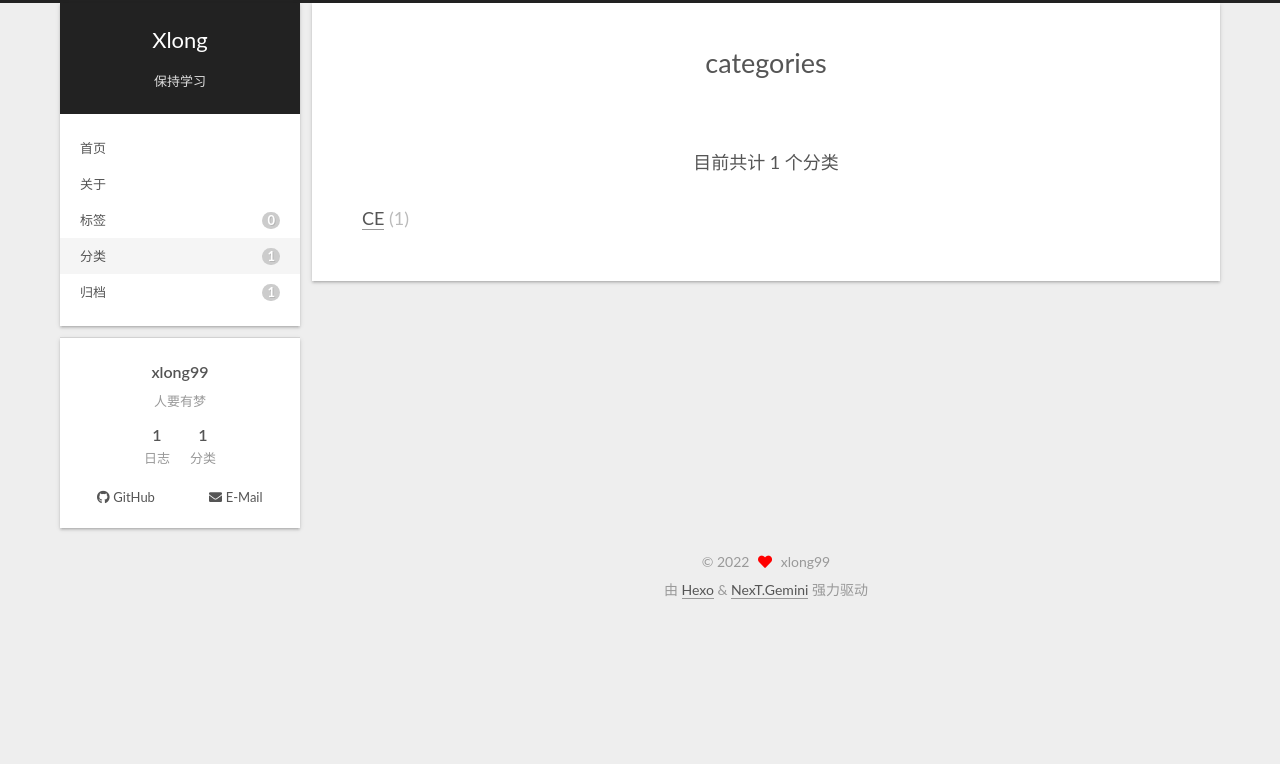
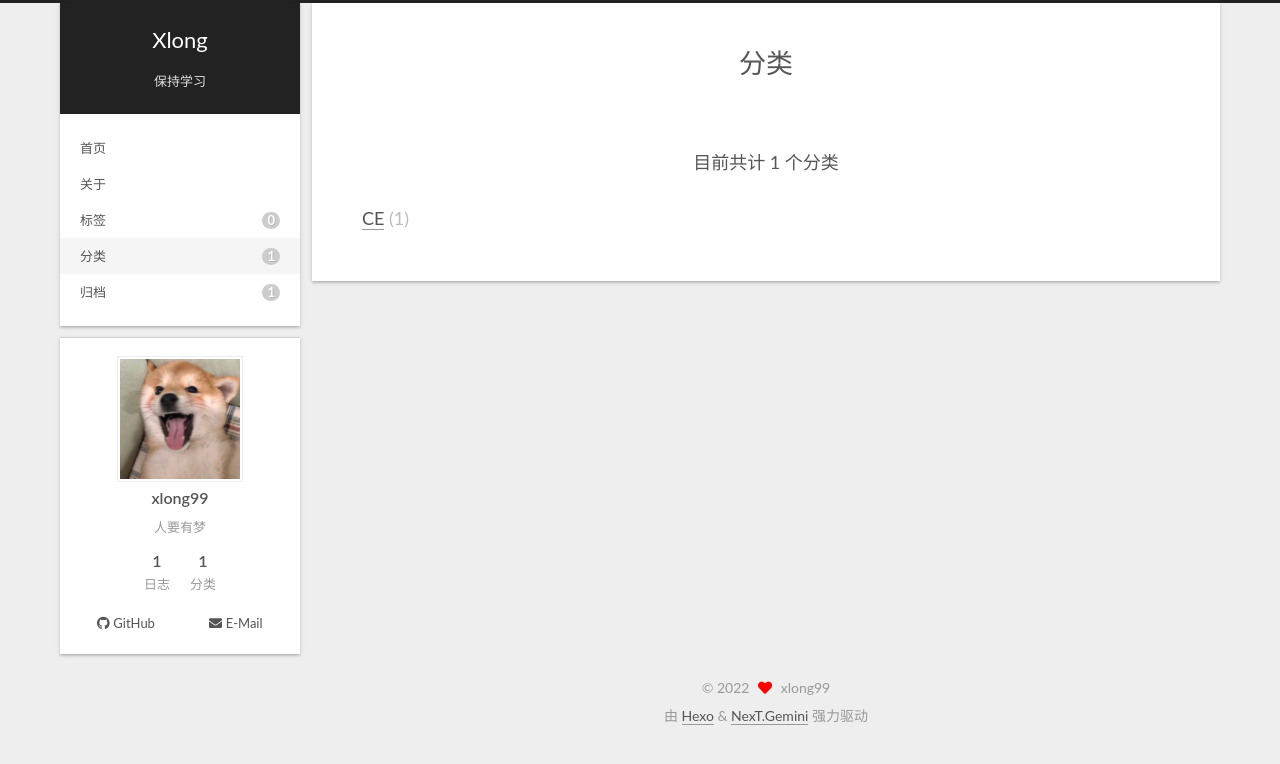
Before and after one commit to Xlong99/xlong99.github.io, a plain HTML site: page categories/index.html in a window 1280 px wide. Drawn offline with nearby package versions, Linux system fonts and the light colour scheme.

Commit message:
Site updated: 2022-01-25 01:05:55

```diff
--- a/categories/index.html
+++ b/categories/index.html
@@ -22,13 +22,13 @@
 <script class="next-config" data-name="main" type="application/json">{"hostname":"blog.xlong.xyz","root":"/","images":"/images","scheme":"Gemini","darkmode":false,"version":"8.8.2","exturl":false,"sidebar":{"position":"left","display":"post","padding":18,"offset":12},"copycode":false,"bookmark":{"enable":false,"color":"#222","save":"auto"},"mediumzoom":false,"lazyload":false,"pangu":false,"comments":{"style":"tabs","active":null,"storage":true,"lazyload":false,"nav":null},"stickytabs":false,"motion":{"enable":true,"async":false,"transition":{"post_block":"fadeIn","post_header":"fadeInDown","post_body":"fadeInDown","coll_header":"fadeInLeft","sidebar":"fadeInUp"}},"prism":false,"i18n":{"placeholder":"搜索...","empty":"没有找到任何搜索结果：${query}","hits_time":"找到 ${hits} 个搜索结果（用时 ${time} 毫秒）","hits":"找到 ${hits} 个搜索结果"}}</script><script src="/js/config.js"></script>
 <meta name="description" content="人要有梦">
 <meta property="og:type" content="website">
-<meta property="og:title" content="categories">
+<meta property="og:title" content="分类">
 <meta property="og:url" content="http://blog.xlong.xyz/categories/index.html">
 <meta property="og:site_name" content="Xlong">
 <meta property="og:description" content="人要有梦">
 <meta property="og:locale" content="zh_CN">
 <meta property="article:published_time" content="2022-01-24T16:29:52.000Z">
-<meta property="article:modified_time" content="2022-01-24T16:30:13.669Z">
+<meta property="article:modified_time" content="2022-01-24T16:59:38.128Z">
 <meta property="article:author" content="xlong99">
 <meta name="twitter:card" content="summary">
 
@@ -37,10 +37,10 @@
 
 
 
-<script class="next-config" data-name="page" type="application/json">{"sidebar":"","isHome":false,"isPost":false,"lang":"zh-CN","comments":true,"permalink":"http://blog.xlong.xyz/categories/index.html","path":"categories/index.html","title":"categories"}</script>
+<script class="next-config" data-name="page" type="application/json">{"sidebar":"","isHome":false,"isPost":false,"lang":"zh-CN","comments":true,"permalink":"http://blog.xlong.xyz/categories/index.html","path":"categories/index.html","title":"分类"}</script>
 
 <script class="next-config" data-name="calendar" type="application/json">""</script>
-<title>categories | Xlong
+<title>分类 | Xlong
 </title>
 
 
@@ -126,6 +126,8 @@
 
         <div class="site-overview-wrap sidebar-panel">
           <div class="site-author site-overview-item animated" itemprop="author" itemscope itemtype="http://schema.org/Person">
+    <img class="site-author-image" itemprop="image" alt="xlong99"
+      src="/images/avatar.jpg">
   <p class="site-author-name" itemprop="name">xlong99</p>
   <div class="site-description" itemprop="description">人要有梦</div>
 </div>
@@ -185,7 +187,7 @@
 
     <div class="post-block" lang="zh-CN"><header class="post-header">
 
-<h1 class="post-title" itemprop="name headline">categories
+<h1 class="post-title" itemprop="name headline">分类
 </h1>
 
 <div class="post-meta-container">
```
Also changed, not shown: CE/CE/index.html (+3 -1 lines), archives/2022/01/index.html (+2 -0 lines), archives/2022/index.html (+2 -0 lines), archives/index.html (+2 -0 lines), categories/CE/index.html (+2 -0 lines), index.html (+3 -1 lines), tags/index.html (+7 -5 lines), images/avatar.jpg (added).
